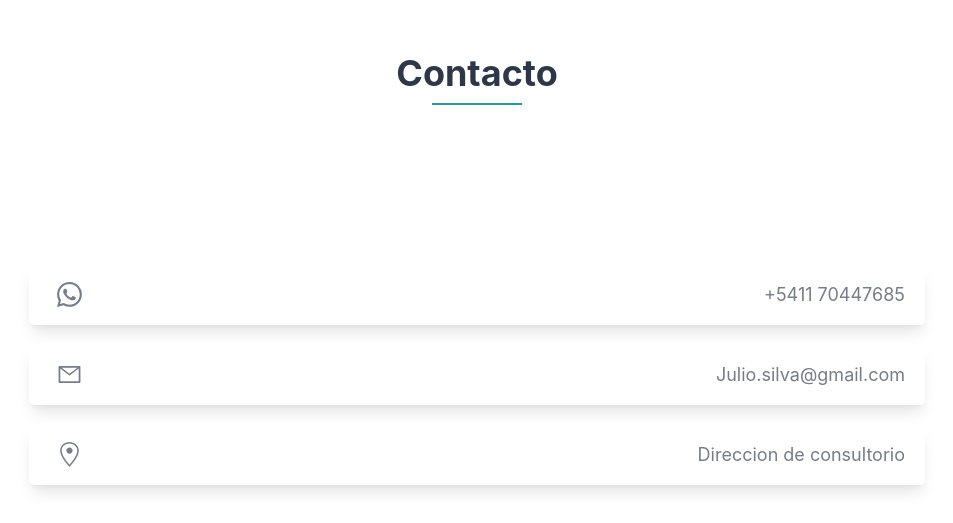
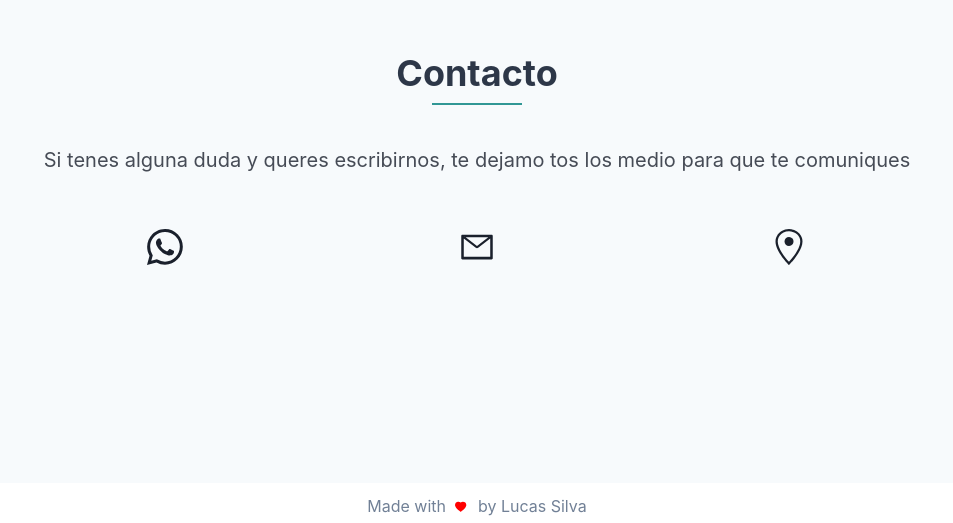
Before and after one commit to SilvaLucas92/JS-web, a React (Create React App) app: page / in a window 1280 px wide. Shown: the part 5597-6120 px from the top of the page, without its empty margins (163-1116 px from the left). Built offline with nearby package versions, Linux system fonts and the light colour scheme.

Commit message:
Change Contact

```diff
--- a/src/components/Contacto/Contacto.js
+++ b/src/components/Contacto/Contacto.js
@@ -1,21 +1,109 @@
-import { Text } from "@chakra-ui/react";
-import SingleContact from "./SingleContact/SingleContact";
+import {
+  Stack,
+  Flex,
+  SimpleGrid,
+  Text,
+  Icon,
+  IconButton,
+  Button,
+  Tooltip,
+  useClipboard,
+} from "@chakra-ui/react";
+import { FcFinePrint, FcCollaboration, FcBinoculars } from "react-icons/fc";
+import { BsWhatsapp } from "react-icons/bs";
+import { AiOutlineMail } from "react-icons/ai";
+import { GoLocation } from "react-icons/go";
 import Section from "../Section/Section";
+const Feature = ({ icon }) => {
+  return (
+    <Stack align="center">
+      <Flex
+        w={16}
+        h={16}
+        align={"center"}
+        justify={"center"}
+        rounded={"full"}
+        mb={1}
+      >
+        {icon}
+      </Flex>
+    </Stack>
+  );
+};
 
 const Contacto = () => {
+  const { hasCopied, onCopy } = useClipboard("example@example.com");
   return (
-    <Section id="contact-me" title="Contacto">
+    <Section id="contact-me" title="Contacto" backgroundColor="#f7fafc">
       <Text
         textAlign="center"
-        color="#ffffff"
-        p={5}
         fontSize={{ base: "18px", md: "20px" }}
         opacity="0.8"
+        mb={10}
       >
         Si tenes alguna duda y queres escribirnos, te dejamo tos los medio para
         que te comuniques
       </Text>
-      <SingleContact />
+      <SimpleGrid columns={{ base: 1, md: 3 }} spacing={10}>
+        <Feature
+          icon={
+            <Tooltip label={"Send a messagge"} closeOnClick={false} hasArrow>
+              <IconButton
+                aria-label="whatsapp"
+                href="https://wa.link/9fq5vs"
+                variant="ghost"
+                size="lg"
+                fontSize="4xl"
+                icon={<BsWhatsapp />}
+                _hover={{
+                  bg:"#4FD1C5"
+                }}
+                isRound
+              />
+            </Tooltip>
+          }
+        />
+        <Feature
+          icon={
+            <Tooltip
+              label={hasCopied ? "Email Copied!" : "Copy Email"}
+              closeOnClick={false}
+              hasArrow
+            >
+              <IconButton
+                aria-label="email"
+                variant="ghost"
+                size="lg"
+                fontSize="4xl"
+                icon={<AiOutlineMail />}
+                _hover={{
+                  bg:"#4FD1C5"
+                }}
+                onClick={onCopy}
+                isRound
+              />
+            </Tooltip>
+          }
+        />
+        <Feature
+          icon={
+            <Tooltip label={"See where am I!"} closeOnClick={false} hasArrow>
+              <IconButton
+                aria-label="whatsapp"
+                href="https://wa.link/9fq5vs"
+                variant="ghost"
+                size="lg"
+                fontSize="4xl"
+                icon={<GoLocation />}
+                _hover={{
+                  bg:"#4FD1C5"
+                }}
+                isRound
+              />
+            </Tooltip>
+          }
+        />
+      </SimpleGrid>
     </Section>
   );
 };
```
